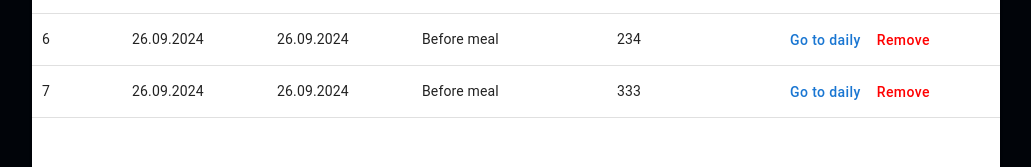
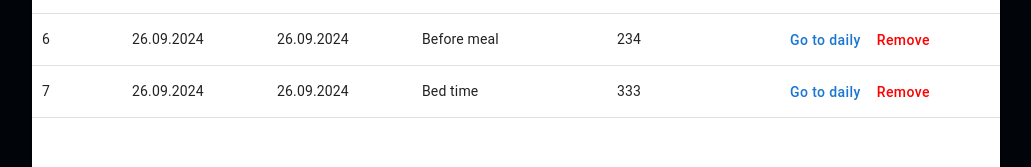
Before and after one commit to Vladislav-096/blood-sugar-monitoring-diary, a React (Vite) app: page / in a window 1280 px wide. Shown: the part 223-390 px from the top of the page, without its empty margins (124-1155 px from the left). Built offline with nearby package versions, Linux system fonts and the light colour scheme; data requests are answered from the project's data file; a web font is replaced by a local one.

Commit message:
fix: fixed types of measurement cell editing(WIP)

```diff
--- a/db.json
+++ b/db.json
@@ -40,7 +40,7 @@
       "id": "7",
       "createdAt": 1727371655,
       "updatedAt": 1727371655,
-      "typeOfMeasurement": "1",
+      "typeOfMeasurement": "5",
       "measurement": 333
     },
     {
--- a/src/components/CustomSelectTypeOfMeasurement/CustomSelectTypeOfMeasurement.tsx
+++ b/src/components/CustomSelectTypeOfMeasurement/CustomSelectTypeOfMeasurement.tsx
@@ -1,12 +1,14 @@
 import { MenuItem, Select, SelectChangeEvent } from "@mui/material";
 import { TypesOfMeasurements } from "../../app/measurements";
 import { useState } from "react";
+import { GridRenderEditCellParams } from "@mui/x-data-grid";
 
 interface CustomSelectTypeOfMeasurement {
   typesOfMeasurements: TypesOfMeasurements;
   // dispatchEditMeasurement: (data: MeasurementData) => void;
   // row: MeasurementData;
   initialValue: string;
+  params: GridRenderEditCellParams;
 }
 
 export const CustomSelectTypeOfMeasurement = ({
@@ -14,6 +16,7 @@ export const CustomSelectTypeOfMeasurement = ({
   // dispatchEditMeasurement,
   // row,
   initialValue,
+  params,
 }: CustomSelectTypeOfMeasurement) => {
   const [chosenOption, setChosenOption] = useState<string>(initialValue);
 
@@ -25,6 +28,15 @@ export const CustomSelectTypeOfMeasurement = ({
 
     // setChosenOption(newValueId);
     setChosenOption(newValue);
+    params.api.setEditCellValue(
+      {
+        id: params.id,
+        field: params.field,
+        value: newValue,
+      },
+      true
+    ); // true означает немедленное применение изменений
+
     // const newRow: MeasurementData = { ...row, typeOfMeasurement: newValueId };
     // dispatchEditMeasurement(newRow);
   };
@@ -32,7 +44,7 @@ export const CustomSelectTypeOfMeasurement = ({
   return (
     <Select value={chosenOption} onChange={handleChange} fullWidth>
       {typesOfMeasurements.map((item, index) => (
-        <MenuItem key={index} value={item.name}>
+        <MenuItem key={index} value={item.id}>
           {item.name}
         </MenuItem>
       ))}
--- a/src/components/Table/Table.tsx
+++ b/src/components/Table/Table.tsx
@@ -122,18 +122,20 @@ export const Table = ({
       field: "typeOfMeasurement",
       headerName: "Measurement Type",
       width: 195,
-      // valueFormatter: (value) => {
-      //   console.log(value);
-      //   return typesOfMeasurement.filter((elem) => elem.id === value)[0].name
-      // },
-      valueGetter: (value) => {
+      valueFormatter: (value) => {
         const test = typesOfMeasurement.find((elem) => elem.id === value);
         if (test) {
           return test.name;
         }
-
         return defaultMeasurementValue;
       },
+      // valueGetter: (value) => {
+      //   const test = typesOfMeasurement.find((elem) => elem.id === value);
+      //   if (test) {
+      //     return test.name;
+      //   }
+      //   return defaultMeasurementValue;
+      // },
       // valueSetter: (value) => {
       //   console.log("value", value);
       //   return typesOfMeasurement.filter((elem) => elem.id === value)[0].name;
@@ -145,14 +147,19 @@ export const Table = ({
       editable: true,
       // type: "singleSelect",
       // valueOptions: typesOfMeasurement.map((item) => item.name),
-      renderEditCell: (params) => (
+      renderEditCell: (params) => {
+        console.log("renderEditCell", params);
+
+        return (
           <CustomSelectTypeOfMeasurement
             typesOfMeasurements={typesOfMeasurement}
+            params={params}
             // dispatchEditMeasurement={dispatchEditMeasurement}
             // row={params.row}
             initialValue={params.value}
           />
-      ),
+        );
+      },
     },
     {
       field: "measurement",
@@ -306,7 +313,7 @@ export const Table = ({
       console.log("processRowUpdate", newRow);
 
       const newTypeOfMeasurementValueId = typesOfMeasurement.filter(
-        (item) => item.name === newRow.typeOfMeasurement
+        (item) => item.id === newRow.typeOfMeasurement
       )[0].id;
 
       // console.log("processRowUpdate", newTypeOfMeasurementValueId);
```
Lines whose indentation alone changed are shown as unchanged.
